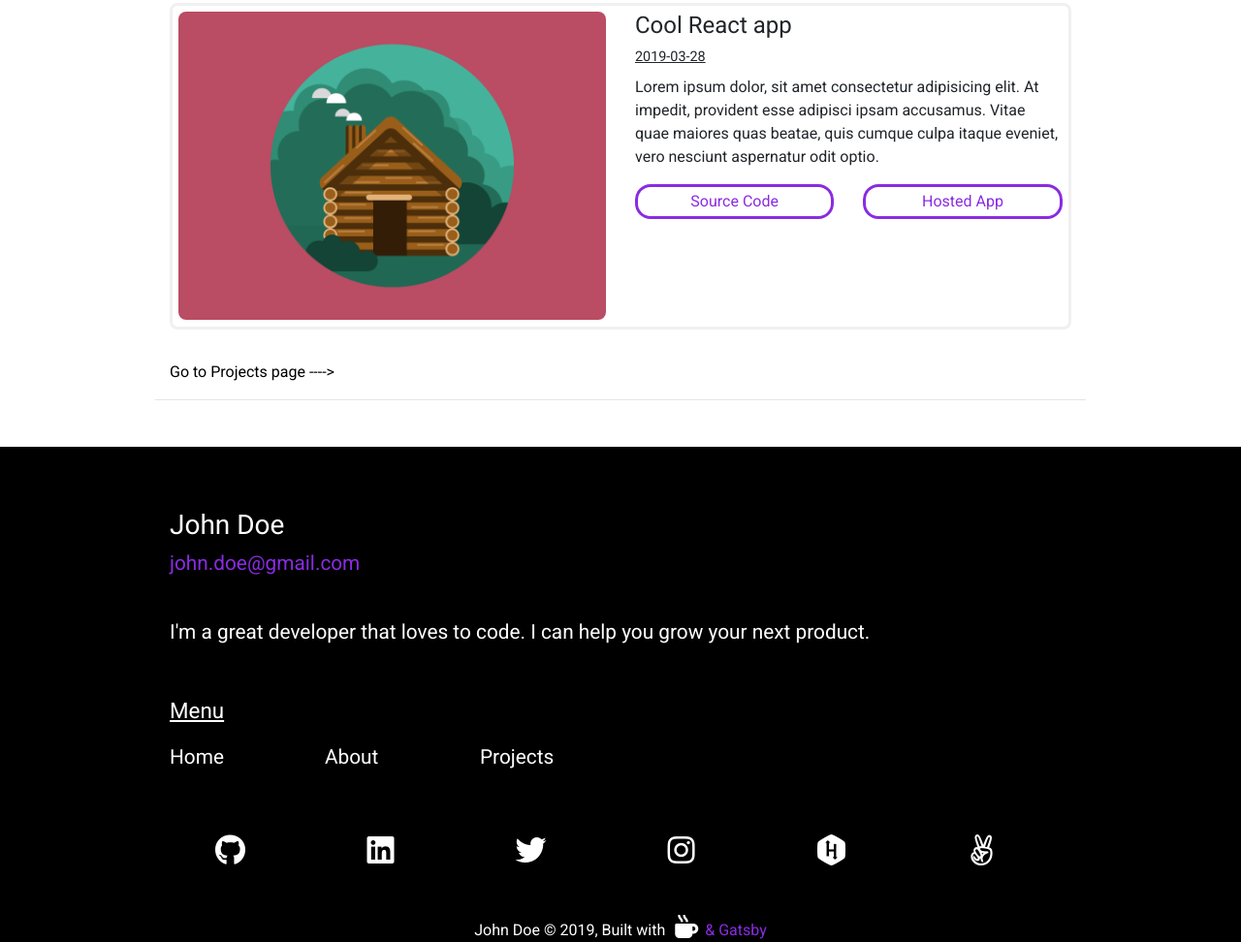
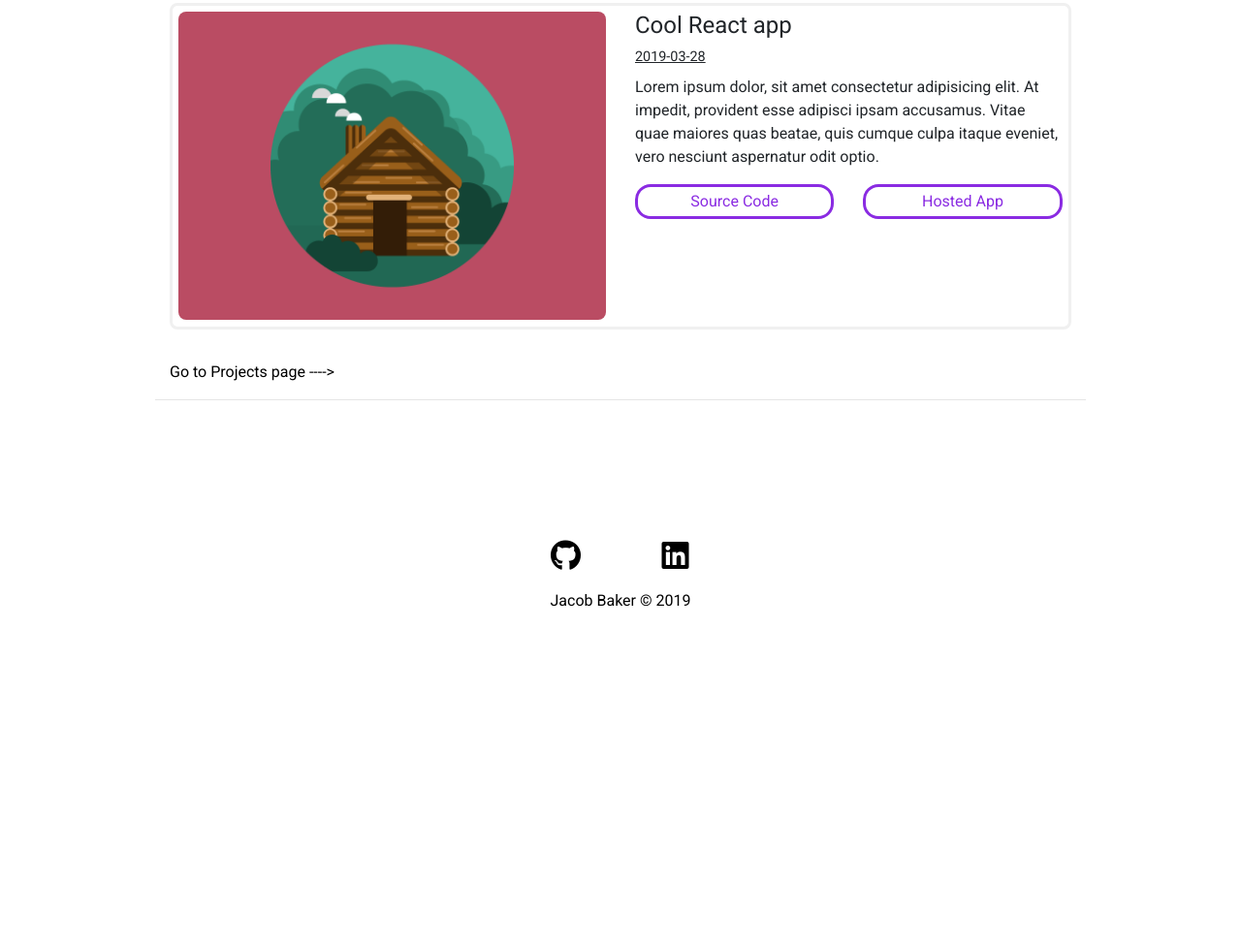
Before and after one commit to bxker/jacob-portfolio, a Gatsby site: page / in a window 1280 px wide. Shown: the part 1581-2553 px from the top of the page at 97% size. After the commit the page ends 2213 px from the top, so only its background shows below. Built offline with nearby package versions, Linux system fonts and the light colour scheme; Gatsby itself is replaced by a stand-in of ours.

Commit message:
added info and styling for footer

```diff
--- a/gatsby-config.js
+++ b/gatsby-config.js
@@ -1,11 +1,11 @@
 module.exports = {
   pathPrefix: "/gatsby-clean-portfolio",
   siteMetadata: {
-    title: `John Doe - Software Developer`,
-    description: `Add you meta Description here!`,
-    url: "https://ugglr.github.io/gatsby-clean-portfolio/",
-    twitterUsername: "@real_carlw",
-    author: `@real_carlw`,
+    title: `Jacob Baker - Web Developer`,
+    description: `Jacob Baker Portfolio`,
+    url: "jacobbaker.me",
+    twitterUsername: "@bxkerj",
+    author: `@bxkerj`,
   },
   plugins: [
     {
--- a/src/components/SocialRow/SocialRow.js
+++ b/src/components/SocialRow/SocialRow.js
@@ -25,26 +25,5 @@ export default () => (
         <i className="fab fa-linkedin hover_effect" />
       </a>
     </Col>
-    <Col>
-      <a
-        style={{ color: "#000" }}
-        href="https://twitter.com/"
-        target="_blank"
-        rel="noopener noreferrer"
-      >
-        <i className="fab fa-twitter hover_effect" />
-      </a>
-    </Col>
-
-    <Col>
-      <a
-        style={{ color: "#000" }}
-        href="https://www.instagram.com/"
-        target="_blank"
-        rel="noopener noreferrer"
-      >
-        <i className="fab fa-instagram hover_effect" />
-      </a>
-    </Col>
   </Row>
 )
--- a/src/components/layout/Footer.js
+++ b/src/components/layout/Footer.js
@@ -1,64 +1,18 @@
 import React from "react"
 
 import { Container, Jumbotron, Row, Col } from "react-bootstrap"
-import { Link } from "gatsby"
+// import { Link } from "gatsby"
 
 import "./footer.css"
 import "../../fontawesome/css/all.min.css"
 
 const Footer = () => (
   <Jumbotron fluid style={footer_styles}>
-    <Container style={{ maxWidth: "960px" }}>
-      <Row>
-        <Col>
-          <h3>John Doe</h3>
-          <p style={{ color: "blueviolet", fontSize: "1.3rem" }}>
-            {/*TODO: ADD A MAILTO-LINK */}
-            john.doe@gmail.com
-          </p>
-          <br />
-          <p style={{ fontSize: "1.3rem" }}>
-            I'm a great developer that loves to code. I can help you grow your
-            next product.
-          </p>
-        </Col>
-      </Row>
-      <Row>
-        <Col
-          style={{
-            textDecoration: "underline",
-            fontSize: "1.4rem",
-            marginBottom: "1rem",
-            marginTop: "2rem",
-          }}
-        >
-          Menu
-        </Col>
-      </Row>
-      <Row>
-        <Col xs={2} style={{ fontSize: "1.3rem" }}>
-          <Link to="/">
-            <span className="link_styles">Home</span>
-          </Link>
-        </Col>
-        <Col xs={2} style={{ fontSize: "1.3rem" }}>
-          <Link to="/about">
-            <span className="link_styles">About</span>
-          </Link>
-        </Col>
-        <Col xs={2} style={{ fontSize: "1.3rem" }}>
-          <Link to="/projects">
-            <span className="link_styles">Projects</span>
-          </Link>
-        </Col>
-      </Row>
-
-      {/* TODO: Make use of the SocialRow component to make the below icons obsolete */}
-
-      <Row className="footer_social text-center">
+    <Container className="footer_social_container" style={{ maxWidth: "20vw", textAlign: 'center' }}>
+      <Row className="footer_social text-center" style={{width: '100%', marginLeft: '0px'}}>
         <Col>
           <a
-            href="https://www.github.com/"
+            href="https://www.github.com/bxker"
             target="_blank"
             rel="noopener noreferrer"
           >
@@ -67,74 +21,28 @@ const Footer = () => (
         </Col>
         <Col>
           <a
-            href="https://www.linkedin.com/"
+            href="https://www.linkedin.com/in/bxker"
             target="_blank"
             rel="noopener noreferrer"
           >
             <i className="fab fa-linkedin hover_effect" />
           </a>
         </Col>
+      </Row>
+      <Row className="text-center" style={{ marginTop: "1rem" }}>
         <Col>
-          <a
-            href="https://twitter.com/"
-            target="_blank"
-            rel="noopener noreferrer"
-          >
-            <i className="fab fa-twitter hover_effect" />
-          </a>
-        </Col>
-
-        <Col>
-          <a
-            href="https://www.instagram.com/"
-            target="_blank"
-            rel="noopener noreferrer"
-          >
-            <i className="fab fa-instagram hover_effect" />
-          </a>
-        </Col>
-
-        <Col>
-          <a
-            className="hover_effect"
-            href="https://www.hackerrank.com/"
-            target="_blank"
-            rel="noopener noreferrer"
-          >
-            <i className="fab fa-hackerrank hover_effect" />
-          </a>
-        </Col>
-        <Col>
-          <a href="https://angel.co/" target="_blank" rel="noopener noreferrer">
-            <i className="fab fa-angellist hover_effect" />
-          </a>
+          Jacob Baker © {new Date().getFullYear()}
         </Col>
       </Row>
-      <Row className="text-center" style={{ marginTop: "3rem" }}>
-        <Col>
-          John Doe © {new Date().getFullYear()}, Built with
-          <i
-            className="fas fa-mug-hot"
-            style={{
-              marginLeft: "10px",
-              marginRight: "3px",
-              fontSize: "1.5rem",
-            }}
-          />
-          <a href="https://www.gatsbyjs.org">
-            {" "}
-            <span className="blueViolet">& Gatsby</span>
-          </a>
-        </Col>
-      </Row>
+
     </Container>
   </Jumbotron>
 )
 
 const footer_styles = {
-  marginTop: "3rem",
+  marginTop: "1rem",
   marginBottom: "0",
-  backgroundColor: "#000",
+  backgroundColor: "white",
   color: "#fff",
   paddingBottom: "0",
   width: "100%",
--- a/src/components/layout/footer.css
+++ b/src/components/layout/footer.css
@@ -1,10 +1,18 @@
 a {
   text-decoration: none;
-  color: "#fff";
+  color: "black";
+}
+
+.footer_social_container {
+  height: 100%;
+  display: flex;
+  flex-direction: column;
+  justify-content: space-between;
+  color: black;
 }
 
 .footer_social {
-  color: #fff;
+  color: black;
 }
 
 .footer_social {
@@ -14,7 +22,7 @@ a {
 
 .footer_social i {
   font-size: 2rem;
-  color: #fff;
+  color: black;
 }
 
 a:link {
```
